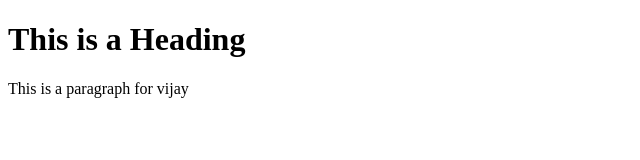
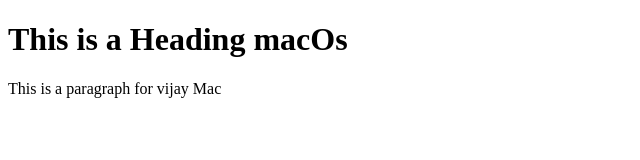
Before and after one commit to mvijayasd/expertonboarding-dummy, a plain HTML site: page index.html in a window 1280 px wide. Shown: the whole page, without its empty margins (0-640 px from the left). Drawn offline with Linux system fonts and the light colour scheme.

Commit message:
commit from Mac

```diff
--- a/index.html
+++ b/index.html
@@ -5,8 +5,8 @@
 </head>
 <body>
 
-<h1>This is a Heading</h1>
-<p>This is a paragraph for vijay</p>
+<h1>This is a Heading macOs</h1>
+<p>This is a paragraph for vijay Mac</p>
 
 </body>
 </html>
```
